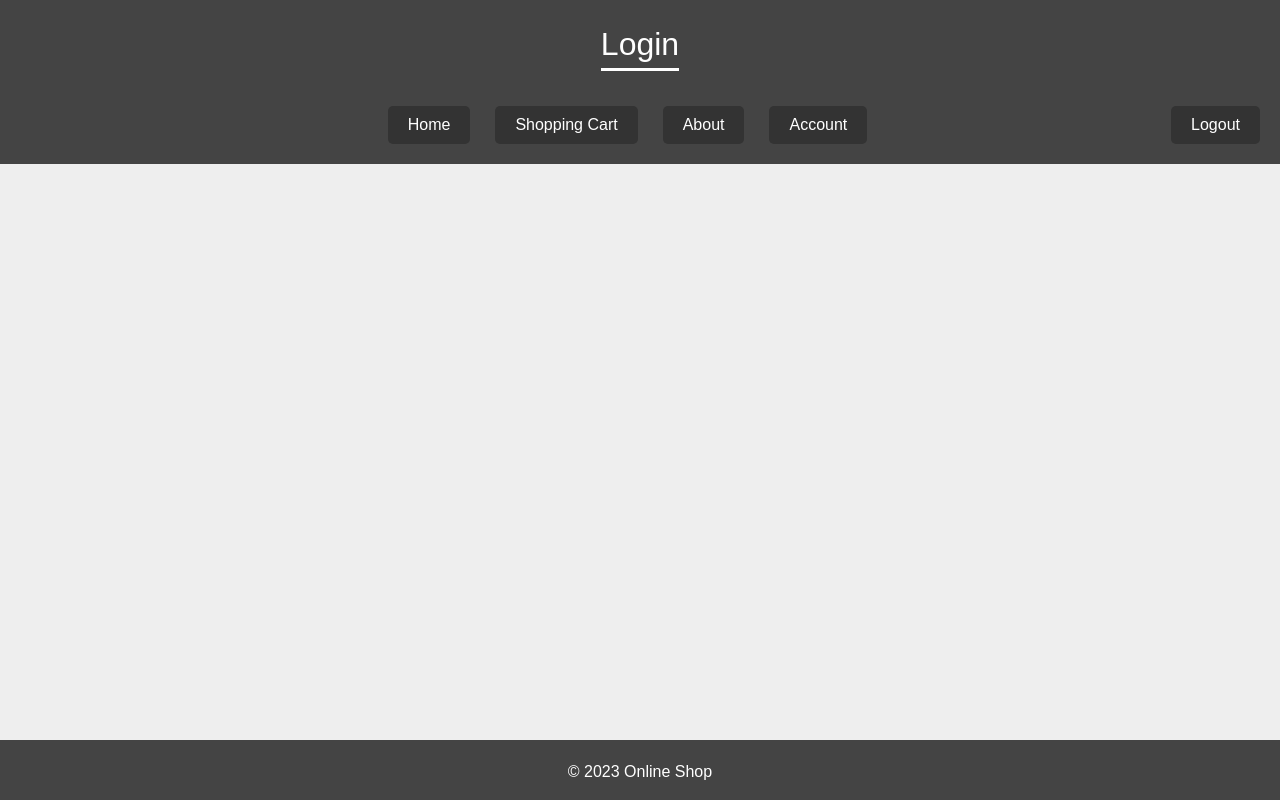
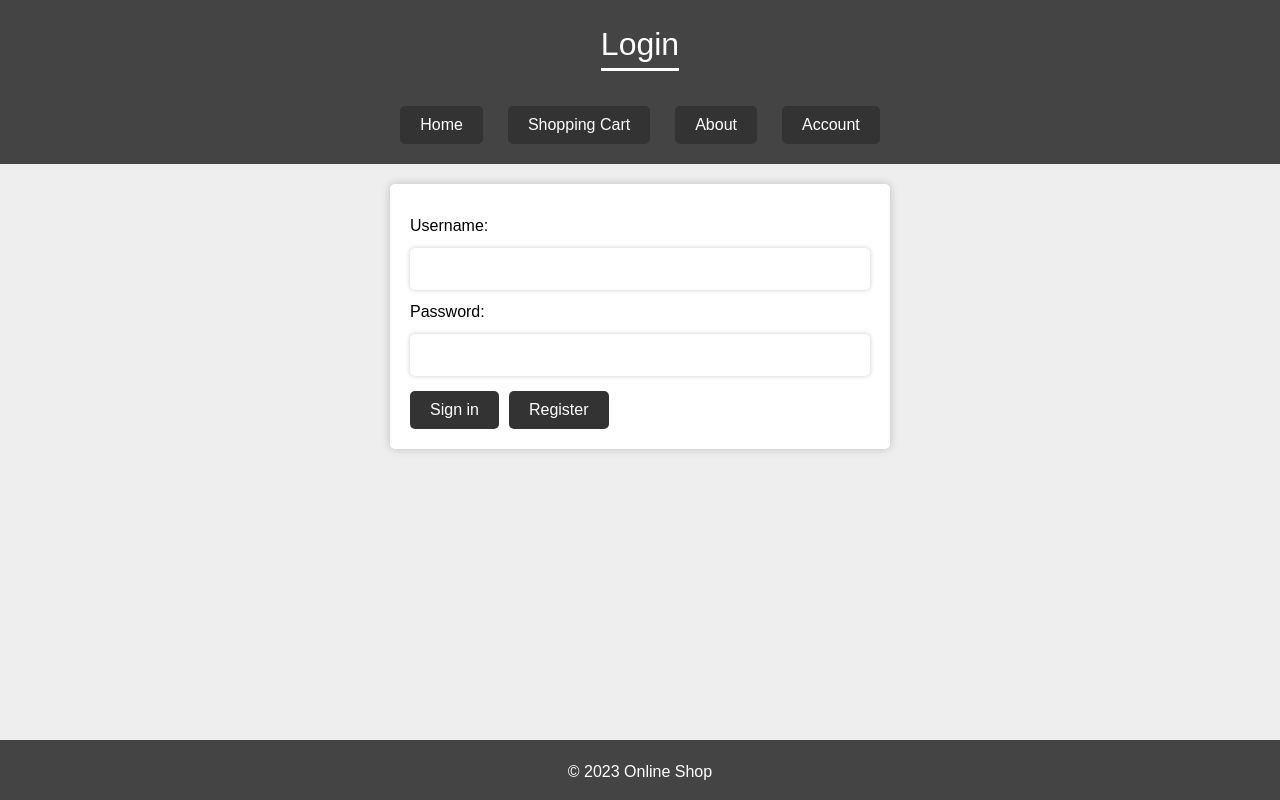
Before and after one commit to Titan43/titan43.github.io, a React (Create React App) app in the folder online-shop-react/: page / in a window 1280 px wide. Both pictures are taken after a click on the button "Login". Built offline with nearby package versions, Linux system fonts and the light colour scheme.

Commit message:
added login and register forms

```diff
--- a/online-shop-react/src/App.js
+++ b/online-shop-react/src/App.js
@@ -2,6 +2,8 @@ import React, { useEffect, useState } from 'react';
 import Header from './components/Header';
 import About from './components/About';
 import { useCookies } from 'react-cookie';
+import Login from './components/Login';
+import Register from './components/Register';
 
 function App() {
   const [sectionName, setSectionName] = useState('About');
@@ -26,6 +28,21 @@ function App() {
     setIsLoggedIn(isTokenValid(cookies.token))
   }, [cookies.token]);
 
+  function Body(sectionName){
+    switch(sectionName){
+      case 'About':
+        return <About/>;
+      case 'Login':
+        return <Login onSectionChange={setSectionName}/>;
+      case 'Register':
+        return <Register onSectionChange={setSectionName}/>
+      default:
+        return <div>
+          <h3>Something went wrong</h3>
+          </div>;
+    }
+  }
+
   return (
     <div className='App'>
         <Header onSectionChange={handleSectionChange}
@@ -33,9 +50,9 @@ function App() {
             isLoggedIn={isLoggedIn}
             removeCookie={removeCookie}
             setCookie={setCookie}/>
-        { sectionName === "About" ?
-            <About/> : <></>
-        }
+        <div className='main'>
+          {Body(sectionName)}
+        </div>
     </div>
   );
 }
--- a/online-shop-react/src/components/Header.js
+++ b/online-shop-react/src/components/Header.js
@@ -7,6 +7,7 @@ function Header(props) {
     <header>
       <SectionName sectionName={props.sectionName}/>
       <Navbar onSectionChange={props.onSectionChange}
+              sectionName={props.sectionName}
               removeCookie={props.removeCookie}
               isLoggedIn={props.isLoggedIn}
               setCookie={props.setCookie}/>
--- /dev/null
+++ b/online-shop-react/src/components/Login.js
@@ -0,0 +1,20 @@
+import '../stylesheets/headers.css';
+import '../stylesheets/button.css';
+import '../stylesheets/form.css'
+
+function Login(props) {
+  return (
+    <div className='Login'>
+        <form>
+			<label htmlFor="username">Username:</label>
+			<input type="text" id="username" name="username" required/>
+			<label htmlFor="password">Password:</label>
+			<input type="password" id="password" name="password" required/>
+			<button type="submit" className="btn">Sign in</button>
+			<button className="btn" onClick={()=>props.onSectionChange('Register')}>Register</button>
+        </form>
+     </div>
+  );
+}
+
+export default Login;
--- a/online-shop-react/src/components/Navbar.js
+++ b/online-shop-react/src/components/Navbar.js
@@ -19,7 +19,8 @@ function Navbar(props) {
 				<li><button className="btn" onClick={handleSectionChange}>Shopping Cart</button></li>
 				<li><button className="btn" onClick={handleSectionChange}>About</button></li>
 				<li><button className="btn" onClick={handleSectionChange}>Account</button></li>
-				<li className = "auth-buttons">
+                {props.sectionName!=="Login" && props.sectionName!=="Register" ?
+				    (<li className = "auth-buttons">
                         {props.isLoggedIn ?(
 					        	<button className="btn" id="logout-btn" onClick={()=>{
                                     props.removeCookie('token');
@@ -32,7 +33,8 @@ function Navbar(props) {
 					        <button className="btn" id="register-btn" onClick={handleSectionChange}>Register</button>
                         </>
                         )}
-				</li>
+				    </li>):<></>
+                }
 			</ul>
 		</nav>
     </div>
--- /dev/null
+++ b/online-shop-react/src/components/Register.js
@@ -0,0 +1,30 @@
+import '../stylesheets/headers.css';
+import '../stylesheets/button.css';
+import '../stylesheets/form.css';
+
+function Register(props) {
+  return (
+    <div className='Login'>
+		  <form>
+			  <label htmlFor="firstname">Firstname:</label>
+			  <input type="text" id="firstname" name="fname" />
+			  <label htmlFor="lastname">Lastname:</label>
+			  <input type="text" id="lastname" name="sname" />
+			  <label htmlFor="username">Username:</label>
+			  <input type="text" id="username" name="username" required />
+			  <label htmlFor="phoneNumber">Phone number:</label>
+			  <input type="text" id="phoneNumber" name="phoneNumber" required />
+			  <label htmlFor="email">Email:</label>
+			  <input type="email" id="email" name="email" required />
+			  <label htmlFor="date-input">Date of birth:</label>
+			  <input type="date" id="date-input" name="dob" required />
+			  <label htmlFor="password">Password:</label>
+			  <input type="password" id="password" name="password" required />
+			  <button type="submit" className="btn">Register</button>
+			  <button className="btn" onClick={() => props.onSectionChange('Login')}>Login</button>
+      </form>
+    </div>
+  );
+}
+
+export default Register;
--- /dev/null
+++ b/online-shop-react/src/stylesheets/form.css
@@ -0,0 +1,36 @@
+.form-container {
+    display: flex;
+    justify-content: flex-start;
+    align-items: center;
+    height: 100%;
+    width: 100%;
+  }
+
+  form {
+      background-color: #fff;
+      border-radius: 5px;
+      box-shadow: 0 0 10px rgba(0,0,0,0.2);
+      margin: auto;
+      max-width: 500px;
+      padding: 20px;
+  }
+
+  form label {
+      display: block;
+      margin-bottom: 10px;
+      margin-top: 10px;
+  }
+
+  form input, form select, form textarea {
+      border: none;
+      border-radius: 5px;
+      font-size:1.2em;
+      box-shadow: 0 0 5px rgba(0,0,0,0.2);
+      padding: 10px;
+      width: 100%;
+}
+
+form input:focus, form select:focus, form textarea:focus {
+	outline: none;
+	box-shadow: 0 0 5px rgba(0,0,0,0.4);
+}
--- a/online-shop-react/src/stylesheets/index.css
+++ b/online-shop-react/src/stylesheets/index.css
@@ -29,3 +29,8 @@ body {
 	font-size: 16px;
 	line-height: 1.5;
 }
+
+.main{
+	padding: 20px;
+	padding-bottom: 60px;
+}
```
Also changed, not shown: 1 other file (tests, documents, lock files or other folders). Lines whose indentation alone changed are shown as unchanged.
